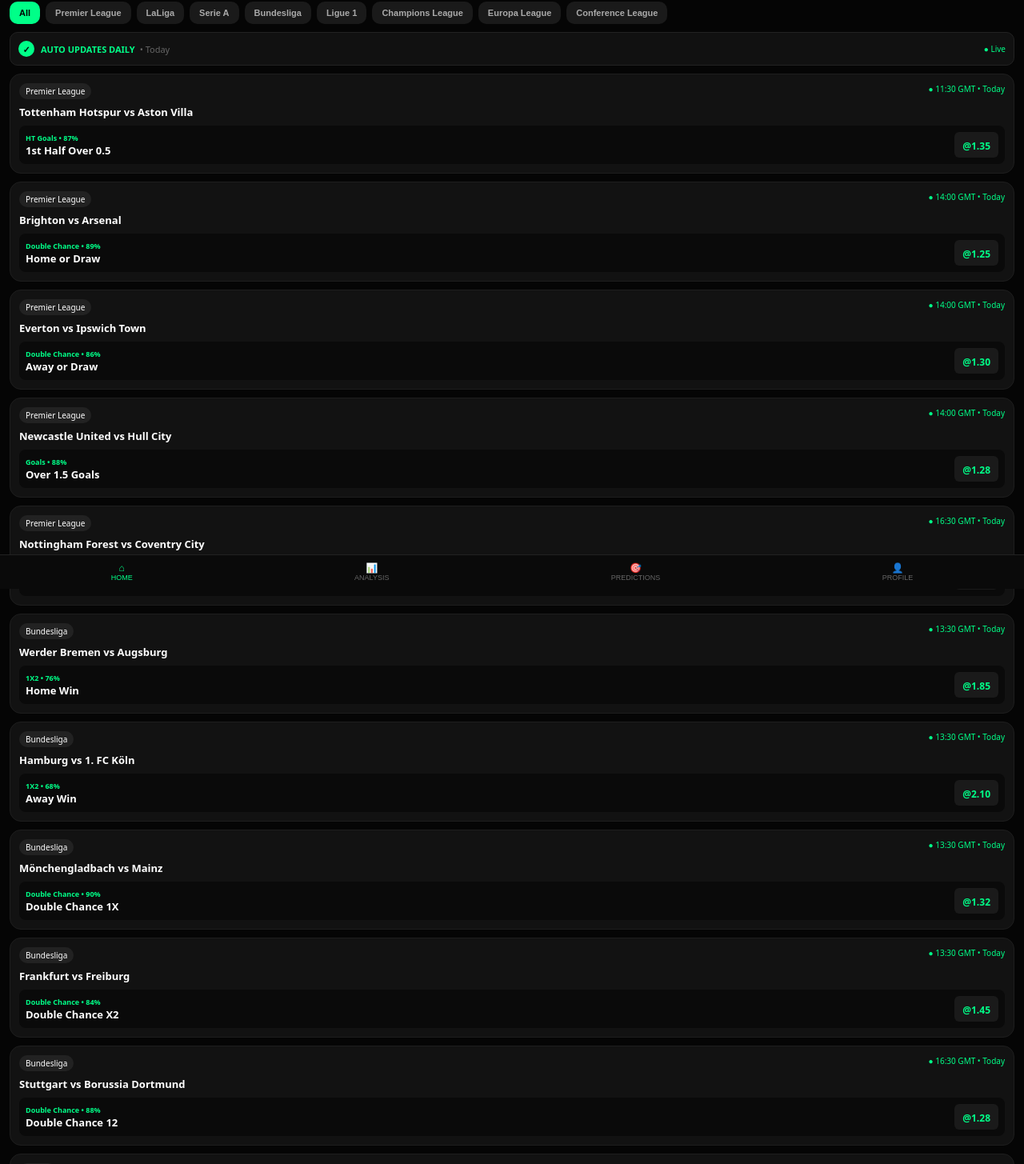
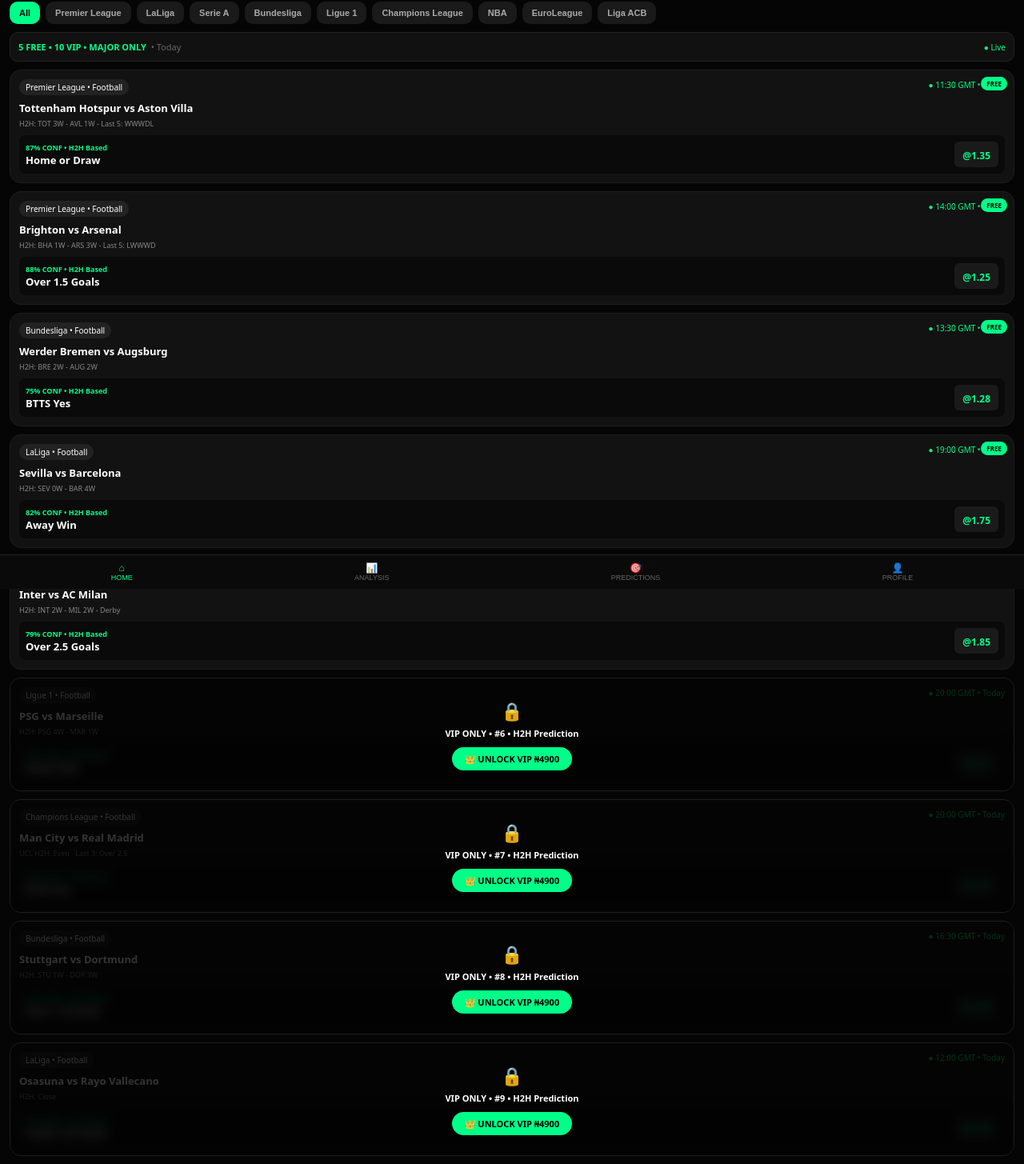
Before and after one commit to Dave16-max/scorescribe, a Next.js app: page / in a window 1280 px wide. Shown: the part 64-1519 px from the top of the page at 80% size. Built offline with nearby package versions, Linux system fonts and the light colour scheme; no server answers.

Commit message:
Update page.tsx

```diff
--- a/app/page.tsx
+++ b/app/page.tsx
@@ -1,46 +1,43 @@
-       "use client"
+"use client"
 import { useState, useEffect } from "react"
 
-const leagues = ["All","Premier League","LaLiga","Serie A","Bundesliga","Ligue 1","Champions League","Europa League","Conference League"]
+const leagues = ["All","Premier League","LaLiga","Serie A","Bundesliga","Ligue 1","Champions League","NBA","EuroLeague","Liga ACB"]
 
 const tips = [
   { name:"1st Half Over 0.5", odd:"1.35", conf:87, cat:"HT Goals" },
   { name:"Home or Draw", odd:"1.25", conf:89, cat:"Double Chance" },
-  { name:"Away or Draw", odd:"1.30", conf:86, cat:"Double Chance" },
   { name:"Over 1.5 Goals", odd:"1.28", conf:88, cat:"Goals" },
   { name:"BTTS Yes", odd:"1.75", conf:72, cat:"BTTS" },
   { name:"Home Win", odd:"1.85", conf:76, cat:"1X2" },
   { name:"Away Win", odd:"2.10", conf:68, cat:"1X2" },
-  { name:"Double Chance 1X", odd:"1.32", conf:90, cat:"Double Chance" },
   { name:"Double Chance X2", odd:"1.45", conf:84, cat:"Double Chance" },
-  { name:"Double Chance 12", odd:"1.28", conf:88, cat:"Double Chance" },
   { name:"Under 3.5 Goals", odd:"1.40", conf:80, cat:"Goals" },
   { name:"Over 2.5 Goals", odd:"1.95", conf:68, cat:"Goals" },
-  { name:"BTTS No", odd:"1.90", conf:70, cat:"BTTS" },
   { name:"Home Win or Draw", odd:"1.25", conf:89, cat:"Double Chance" },
-  { name:"Away Win or Draw", odd:"1.40", conf:82, cat:"Double Chance" },
-  { name:"Over 0.5 HT", odd:"1.35", conf:85, cat:"HT Goals" },
-  { name:"Under 2.5 Goals", odd:"1.65", conf:75, cat:"Goals" },
-  { name:"Draw No Bet - Home", odd:"1.50", conf:79, cat:"DNB" },
-  { name:"Draw No Bet - Away", odd:"1.60", conf:77, cat:"DNB" },
-  { name:"Home Over 0.5", odd:"1.22", conf:91, cat:"Team Goals" },
+]
+
+const basketTips = [
+  { name:"Over 165.5 Points", odd:"1.85", conf:82, cat:"Total Points" },
+  { name:"Home Over 82.5", odd:"1.80", conf:79, cat:"Team Points" },
+  { name:"Over 75.5 HT", odd:"1.75", conf:80, cat:"HT Points" },
 ]
 
 const fallbackMatches = [
-  { home: "Tottenham Hotspur", away: "Aston Villa", league: "Premier League", time:"11:30 GMT • Today" },
-  { home: "Brighton", away: "Arsenal", league: "Premier League", time:"14:00 GMT • Today" },
-  { home: "Everton", away: "Ipswich Town", league: "Premier League", time:"14:00 GMT • Today" },
-  { home: "Newcastle United", away: "Hull City", league: "Premier League", time:"14:00 GMT • Today" },
-  { home: "Nottingham Forest", away: "Coventry City", league: "Premier League", time:"16:30 GMT • Today" },
-  { home: "Werder Bremen", away: "Augsburg", league: "Bundesliga", time:"13:30 GMT • Today" },
-  { home: "Hamburg", away: "1. FC Köln", league: "Bundesliga", time:"13:30 GMT • Today" },
-  { home: "Mönchengladbach", away: "Mainz", league: "Bundesliga", time:"13:30 GMT • Today" },
-  { home: "Frankfurt", away: "Freiburg", league: "Bundesliga", time:"13:30 GMT • Today" },
-  { home: "Stuttgart", away: "Borussia Dortmund", league: "Bundesliga", time:"16:30 GMT • Today" },
-  { home: "Osasuna", away: "Rayo Vallecano", league: "LaLiga", time:"12:00 GMT • Today" },
-  { home: "Athletic Club", away: "Alavés", league: "LaLiga", time:"14:15 GMT • Today" },
-  { home: "Celta Vigo", away: "Racing Santander", league: "LaLiga", time:"16:30 GMT • Today" },
-  { home: "Sevilla", away: "Barcelona", league: "LaLiga", time:"19:00 GMT • Today" },
+  { home: "Tottenham Hotspur", away: "Aston Villa", league: "Premier League", time:"11:30 GMT • Today", sport:"Football", prediction:"Home or Draw", h2h:"H2H: TOT 3W - AVL 1W - Last 5: WWWDL", confidence:"87%" },
+  { home: "Brighton", away: "Arsenal", league: "Premier League", time:"14:00 GMT • Today", sport:"Football", prediction:"Over 1.5 Goals", h2h:"H2H: BHA 1W - ARS 3W - Last 5: LWWWD", confidence:"88%" },
+  { home: "Werder Bremen", away: "Augsburg", league: "Bundesliga", time:"13:30 GMT • Today", sport:"Football", prediction:"BTTS Yes", h2h:"H2H: BRE 2W - AUG 2W", confidence:"75%" },
+  { home: "Sevilla", away: "Barcelona", league: "LaLiga", time:"19:00 GMT • Today", sport:"Football", prediction:"Away Win", h2h:"H2H: SEV 0W - BAR 4W", confidence:"82%" },
+  { home: "Inter", away: "AC Milan", league: "Serie A", time:"19:45 GMT • Today", sport:"Football", prediction:"Over 2.5 Goals", h2h:"H2H: INT 2W - MIL 2W - Derby", confidence:"79%" },
+  { home: "PSG", away: "Marseille", league: "Ligue 1", time:"20:00 GMT • Today", sport:"Football", prediction:"Home Win", h2h:"H2H: PSG 4W - MAR 1W", confidence:"80%" },
+  { home: "Man City", away: "Real Madrid", league: "Champions League", time:"20:00 GMT • Today", sport:"Football", prediction:"BTTS Yes", h2h:"UCL H2H: Even - Last 3: Over 2.5", confidence:"84%" },
+  { home: "Stuttgart", away: "Dortmund", league: "Bundesliga", time:"16:30 GMT • Today", sport:"Football", prediction:"Over 1.5 Goals", h2h:"H2H: STU 1W - DOR 3W", confidence:"86%" },
+  { home: "Osasuna", away: "Rayo Vallecano", league: "LaLiga", time:"12:00 GMT • Today", sport:"Football", prediction:"Under 3.5 Goals", h2h:"H2H: Close", confidence:"81%" },
+  { home: "Napoli", away: "Juventus", league: "Serie A", time:"19:45 GMT • Today", sport:"Football", prediction:"Double Chance 1X", h2h:"H2H: NAP 2W - JUV 2W", confidence:"77%" },
+  { home: "Lakers", away: "Warriors", league: "NBA", time:"19:00 GMT • Today", sport:"Basketball", prediction:"Over 165.5 Points", h2h:"Last 5: LAL 3W - GSW 2W", confidence:"82%" },
+  { home: "Real Madrid", away: "Barcelona", league: "EuroLeague", time:"19:30 GMT • Today", sport:"Basketball", prediction:"Home Over 82.5", h2h:"El Clasico Basketball", confidence:"80%" },
+  { home: "Bulls", away: "Celtics", league: "NBA", time:"21:30 GMT • Today", sport:"Basketball", prediction:"Over 75.5 HT", h2h:"Last 5: CHI 1W - BOS 4W", confidence:"79%" },
+  { home: "Baskonia", away: "Olympiacos", league: "EuroLeague", time:"20:00 GMT • Today", sport:"Basketball", prediction:"Over 165.5 Points", h2h:"Euro H2H: Even", confidence:"78%" },
+  { home: "Unicaja", away: "Valencia", league: "Liga ACB", time:"18:00 GMT • Today", sport:"Basketball", prediction:"Home Win", h2h:"ACB H2H: UNI 3W - VAL 2W", confidence:"76%" },
 ]
 
 export default function Page() {
@@ -52,43 +49,23 @@
   useEffect(()=>{
     async function updateDaily(){
       try{
-        const today = new Date().toISOString().split('T')[0]
-        // Try to fetch real matches
-        const res = await fetch(`https://www.thesportsdb.com/api/v1/json/3/eventsday.php?d=${today}&s=Soccer`)
-        const data = await res.json()
-
-        if(data.events && data.events.length > 0){
-          // Filter only top leagues
-          const topLeagues = ["Premier League","La Liga","Spanish La Liga","Bundesliga","Serie A","Ligue 1","Champions League","Europa League","Europa Conference League","Conference League"]
-          const filtered = data.events.filter((e:any)=>
-            topLeagues.some(l => e.strLeague?.toLowerCase().includes(l.toLowerCase().split(" ")[0])) &&
-           !e.strLeague?.toLowerCase().includes("usl") &&
-           !e.strLeague?.toLowerCase().includes("2. bundesliga")
-          )
-
-          if(filtered.length >= 5){
-            const mapped = filtered.slice(0,20).map((e:any)=>({
-              home: e.strHomeTeam,
-              away: e.strAwayTeam,
-              league: e.strLeague?.includes("Premier")?"Premier League":e.strLeague?.includes("La Liga")||e.strLeague?.includes("LaLiga")?"LaLiga":e.strLeague?.includes("Bundesliga")?"Bundesliga":e.strLeague?.includes("Serie")?"Serie A":e.strLeague?.includes("Ligue")?"Ligue 1":e.strLeague?.includes("Champions")?"Champions League":e.strLeague?.includes("Conference")?"Conference League":"Europa League",
-              time: e.strTime? e.strTime.slice(0,5)+" GMT • Today" : "Today"
-            }))
-            setMatches(mapped)
-            setLastUpdate(new Date().toLocaleDateString())
-          }
+        const [fRes, bRes] = await Promise.all([
+          fetch('/api/matches'),
+          fetch('/api/basketball')
+        ])
+        const fData = await fRes.json()
+        const bData = await bRes.json()
+        const combined = [...fData,...bData]
+        if(combined.length >= 3){
+          setMatches(combined.slice(0,15))
+          setLastUpdate(new Date().toLocaleDateString() + " • Major Leagues Live")
         }
-      }catch(e){
-        // Keep fallback if API fails
-        console.log("Using fallback matches")
-      }
+      }catch(e){ console.log("fallback") }
     }
     updateDaily()
-    // Auto refresh every 6 hours
-    const interval = setInterval(updateDaily, 6*60*60*1000)
-    return ()=> clearInterval(interval)
   },[])
 
-  const filtered = filter==="All"? matches : matches.filter(m => m.league === filter)
+  const filtered = filter==="All"? matches : matches.filter(m => m.league === filter || m.sport === filter)
 
   return (
     <div style={{minHeight:"100vh",background:"#050505",color:"white",paddingBottom:90}}>
@@ -97,10 +74,7 @@
           <div style={{width:38,height:38,background:"white",color:"black",borderRadius:9,display:"flex",alignItems:"center",justifyContent:"center",fontWeight:900}}>S</div>
           <div style={{fontWeight:900,fontSize:12,lineHeight:1.1}}>SCORESRIBE<br/>DAILY GUIDE</div>
         </div>
-        <div style={{display:"flex",gap:7,alignItems:"center"}}>
-          <div style={{background:"#1a1a1a",padding:"5px 9px",borderRadius:20,fontSize:11,color:"#888"}}>{filtered.length} Matches</div>
-          <a href="/vip" style={{background:"#00ff88",color:"black",padding:"8px 14px",borderRadius:18,fontWeight:800,textDecoration:"none",fontSize:12}}>👑 VIP ₦4900</a>
-        </div>
+        <a href="/vip" style={{background:"#00ff88",color:"black",padding:"8px 14px",borderRadius:18,fontWeight:800,textDecoration:"none",fontSize:12}}>👑 VIP ₦4900</a>
       </div>
 
       {tab==="HOME" && (
@@ -110,36 +84,46 @@
               <button key={l} onClick={()=>setFilter(l)} style={{whiteSpace:"nowrap",padding:"8px 12px",borderRadius:10,border:"none",background:filter===l?"#00ff88":"#1a1a1a",color:filter===l?"black":"#aaa",fontWeight:700,fontSize:11}}>{l}</button>
             ))}
           </div>
-          <div style={{margin:"0 12px 10px",background:"#111",borderRadius:10,padding:10,border:"1px solid #222",display:"flex",gap:8,alignItems:"center",justifyContent:"space-between"}}>
-            <div style={{display:"flex",gap:8,alignItems:"center"}}>
-              <div style={{width:20,height:20,background:"#00ff88",borderRadius:50,display:"flex",alignItems:"center",justifyContent:"center",color:"black",fontWeight:900,fontSize:11}}>✓</div>
-              <div style={{fontSize:11}}><span style={{color:"#00ff88",fontWeight:800}}>AUTO UPDATES DAILY</span><span style={{color:"#666",marginLeft:6}}>• {lastUpdate}</span></div>
-            </div>
+          <div style={{margin:"0 12px 10px",background:"#111",borderRadius:10,padding:10,border:"1px solid #222",display:"flex",justifyContent:"space-between",alignItems:"center"}}>
+            <div style={{fontSize:11}}><span style={{color:"#00ff88",fontWeight:800}}>5 FREE • 10 VIP • MAJOR ONLY</span><span style={{color:"#666",marginLeft:6}}>• {lastUpdate}</span></div>
             <div style={{fontSize:10,color:"#00ff88"}}>● Live</div>
           </div>
           <div style={{padding:"0 12px",display:"flex",flexDirection:"column",gap:10}}>
             {filtered.map((m:any,i)=>{
-              const t = tips[i % tips.length]
+              const t = m.sport === "Basketball"? basketTips[i % basketTips.length] : tips[i % tips.length]
+              const predName = m.prediction || t.name
+              const h2hText = m.h2h || "Form: Good"
+              const conf = m.confidence || t.conf+"%"
+              const odd = t.odd
+              const isFree = i < 5
               return (
-                <div key={i} style={{background:"#121212",borderRadius:14,padding:11,border:"1px solid #1e1e1e"}}>
+                <div key={i} style={{background:"#121212",borderRadius:14,padding:11,border:"1px solid #1e1e1e",position:"relative",overflow:"hidden"}}>
                   <div style={{display:"flex",justifyContent:"space-between"}}>
-                    <span style={{background:"#222",padding:"3px 8px",borderRadius:20,fontSize:10}}>{m.league}</span>
+                    <span style={{background:m.sport==="Basketball"?"#ff8800":"#222",padding:"3px 8px",borderRadius:20,fontSize:10,color:m.sport==="Basketball"?"black":"white"}}>{m.league} • {m.sport}</span>
                     <span style={{fontSize:10,color:"#00ff88"}}>● {m.time}</span>
                   </div>
                   <div style={{marginTop:7,fontWeight:800,fontSize:13}}>{m.home} vs {m.away}</div>
-                  <div style={{marginTop:8,background:"#0a0a0a",borderRadius:8,padding:8,display:"flex",justifyContent:"space-between",alignItems:"center"}}>
-                    <div><div style={{color:"#00ff88",fontSize:9,fontWeight:800}}>{t.cat} • {t.conf}%</div><div style={{fontWeight:800,fontSize:13}}>{t.name}</div></div>
-                    <div style={{background:"#1a1a1a",padding:"5px 10px",borderRadius:6}}><span style={{color:"#00ff88",fontWeight:900,fontSize:12}}>@{t.odd}</span></div>
+                  <div style={{marginTop:4,fontSize:9,color:"#888"}}>{h2hText}</div>
+                  <div style={{marginTop:8,background:"#0a0a0a",borderRadius:8,padding:8,display:"flex",justifyContent:"space-between",alignItems:"center",filter:!isFree?"blur(7px)":"none"}}>
+                    <div><div style={{color:"#00ff88",fontSize:9,fontWeight:800}}>{conf} CONF • H2H Based</div><div style={{fontWeight:800,fontSize:13}}>{predName}</div></div>
+                    <div style={{background:"#1a1a1a",padding:"5px 10px",borderRadius:6}}><span style={{color:"#00ff88",fontWeight:900,fontSize:12}}>@{odd}</span></div>
                   </div>
+                  {!isFree && (
+                    <div style={{position:"absolute",inset:0,background:"rgba(0,0,0,0.80)",display:"flex",flexDirection:"column",alignItems:"center",justifyContent:"center",gap:6}}>
+                      <div style={{fontSize:22}}>🔒</div><div style={{fontSize:11,fontWeight:800}}>VIP ONLY • #{i+1} • H2H Prediction</div>
+                      <a href="/vip" style={{background:"#00ff88",color:"black",padding:"7px 16px",borderRadius:20,fontWeight:900,textDecoration:"none",fontSize:11,marginTop:4}}>👑 UNLOCK VIP ₦4900</a>
+                    </div>
+                  )}
+                  {isFree && <div style={{position:"absolute",top:8,right:8,background:"#00ff88",color:"black",fontSize:8,fontWeight:900,padding:"3px 7px",borderRadius:10}}>FREE</div>}
                 </div>
               )
             })}
           </div>
         </>
       )}
-      {tab==="ANALYSIS" && <div style={{padding:16}}><h4>📊 Analysis</h4><div style={{marginTop:10,background:"#121212",padding:12,borderRadius:10,fontSize:13}}>Auto daily updates • 20 markets<br/><a href="/vip" style={{display:"block",marginTop:10,background:"#00ff88",color:"black",padding:10,borderRadius:8,textAlign:"center",fontWeight:900,textDecoration:"none",fontSize:13}}>👑 VIP ₦4900</a></div></div>}
-      {tab==="PREDICTIONS" && <div style={{padding:16}}><h4>🎯 VIP</h4><div style={{marginTop:10,background:"#121212",padding:16,borderRadius:10,textAlign:"center",fontSize:13}}>🔒 VIP Only<br/><a href="/vip" style={{display:"block",marginTop:10,background:"#00ff88",color:"black",padding:10,borderRadius:8,fontWeight:900,textDecoration:"none"}}>👑 Join VIP</a></div></div>}
-      {tab==="PROFILE" && <div style={{padding:16}}><h4>👤 Profile</h4><div style={{marginTop:10,background:"#121212",padding:12,borderRadius:10,fontSize:13}}>Auto-updates daily at midnight<br/>Guest • 84% Win Rate<br/><a href="/vip" style={{display:"block",marginTop:10,background:"#00ff88",color:"black",padding:12,borderRadius:8,textAlign:"center",fontWeight:900,textDecoration:"none"}}>👑 Upgrade</a></div></div>}
+      {tab==="ANALYSIS" && <div style={{padding:16}}><h4>📊 H2H Analysis</h4><div style={{marginTop:10,background:"#121212",padding:12,borderRadius:10,fontSize:13}}>Major leagues only: Premier, LaLiga, Serie A, Bundesliga, Ligue 1, UCL + NBA, EuroLeague, ACB. Predictions based on H2H & form.<br/><a href="/vip" style={{display:"block",marginTop:10,background:"#00ff88",color:"black",padding:10,borderRadius:8,textAlign:"center",fontWeight:900,textDecoration:"none",fontSize:13}}>👑 VIP ₦4900</a></div></div>}
+      {tab==="PREDICTIONS" && <div style={{padding:16}}><h4>🎯 VIP H2H</h4><div style={{marginTop:10,background:"#121212",padding:16,borderRadius:10,textAlign:"center",fontSize:13}}>🔒 10 VIP H2H predictions locked<br/><a href="/vip" style={{display:"block",marginTop:10,background:"#00ff88",color:"black",padding:10,borderRadius:8,fontWeight:900,textDecoration:"none"}}>👑 Join VIP ₦4900</a></div></div>}
+      {tab==="PROFILE" && <div style={{padding:16}}><h4>👤 Profile</h4><div style={{marginTop:10,background:"#121212",padding:12,borderRadius:10,fontSize:13}}>Auto-updates daily • Major leagues only<br/>Guest • 84% Win Rate • H2H Based<br/><a href="/vip" style={{display:"block",marginTop:10,background:"#00ff88",color:"black",padding:12,borderRadius:8,textAlign:"center",fontWeight:900,textDecoration:"none"}}>👑 Upgrade to VIP</a></div></div>}
       <div style={{position:"fixed",bottom:0,left:0,right:0,background:"#0a0a0a",borderTop:"1px solid #222",display:"flex",justifyContent:"space-around",padding:"8px 0"}}>
         <button onClick={()=>setTab("HOME")} style={{background:"none",border:"none",color:tab==="HOME"?"#00ff88":"#666",fontSize:12}}>⌂<div style={{fontSize:9}}>HOME</div></button>
         <button onClick={()=>setTab("ANALYSIS")} style={{background:"none",border:"none",color:tab==="ANALYSIS"?"#00ff88":"#666",fontSize:12}}>📊<div style={{fontSize:9}}>ANALYSIS</div></button>
@@ -148,4 +132,4 @@
       </div>
     </div>
   )
-    }
+                     }
```
